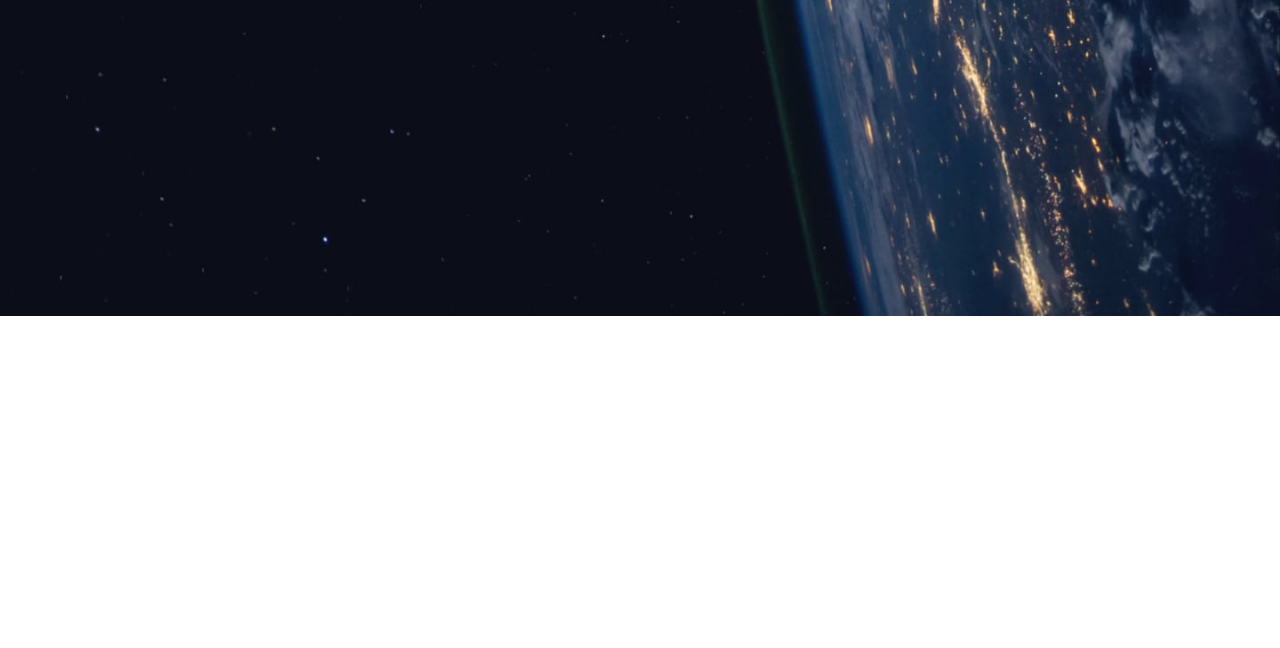
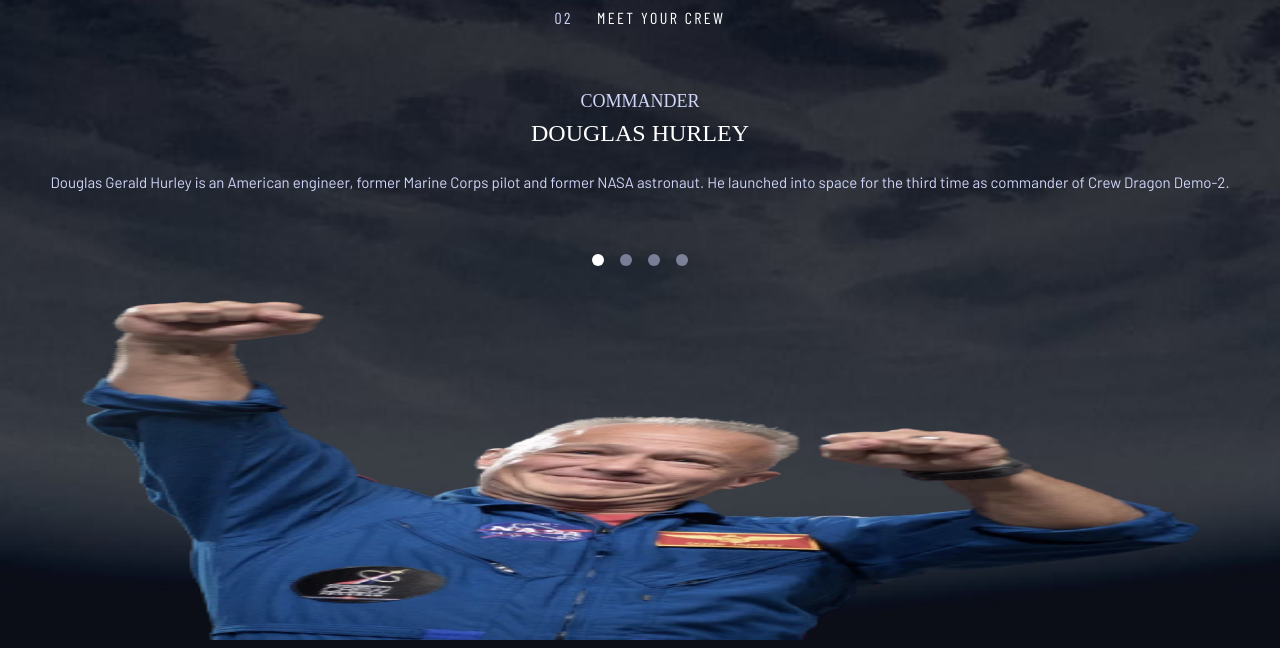
Before and after one commit to yora-dev/Space-Tourism-Website, a plain HTML site: page crew-commander.html in a window 1280 px wide. Shown: the part 152-800 px from the top of the page. Drawn offline with nearby package versions, Linux system fonts and the light colour scheme; a web font is replaced by a local one.

Commit message:
Add crew section with styling and content for the commander

```diff
--- a/assets/styles/crew.css
+++ b/assets/styles/crew.css
@@ -0,0 +1,106 @@
+body {
+  background-image: url(../crew/background-crew-tablet.jpg);
+  background-repeat: no-repeat;
+  background-size: cover;
+  background-position: center;
+  color: var(--white);
+  display: flex;
+  flex-direction: column;
+  align-items: center;
+}
+
+.crew__container {
+  display: flex;
+  flex-direction: column;
+}
+
+.crew__text {
+  display: flex;
+  flex-direction: column;
+  align-items: center;
+}
+
+.crew__header {
+  text-transform: uppercase;
+  margin: 2.4rem 0;
+  color: var(--white);
+  font-family: "Barlow Condensed";
+  font-size: 1.6rem;
+  letter-spacing: 2.4px;
+}
+
+.non__bold {
+  color: var(--light-blue);
+  margin-right: 2.4rem;
+}
+
+.crew__title {
+  font-size: 1.8rem;
+  text-transform: uppercase;
+  color: var(--light-blue);
+  font-family: "Bellefair";
+  margin-top: 4rem;
+  margin-bottom: 0.8rem;
+  font-weight: 300;
+}
+
+.crew__name {
+  font-family: "Bellefair";
+  font-size: 2.4rem;
+  margin-bottom: 2.4rem;
+  text-transform: uppercase;
+}
+
+.crew__description {
+  text-align: center;
+  font-size: 1.5rem;
+  font-family: "Barlow";
+  line-height: 1.5;
+  color: var(--light-blue);
+  margin-bottom: 6rem;
+}
+
+.crew__links {
+  display: flex;
+  gap: 1.6rem;
+}
+
+input {
+  appearance: none;
+  height: 1.2rem;
+  width: 1.2rem;
+  background-color: var(--light-blue);
+  border-radius: 50%;
+  opacity: 0.5;
+  margin-bottom: 3.2rem;
+}
+
+.active-crew {
+  background-color: white;
+  opacity: 1;
+}
+
+.crew__img {
+  width: 100%;
+  /* margin-bottom: 2.9rem; */
+  height: 340px;
+}
+
+.crew__images {
+  position: relative;
+  overflow: hidden;
+  width: 100%;
+  padding: 0 2.8rem;
+  display: flex;
+  justify-content: center;
+}
+
+.blur {
+  position: absolute;
+  bottom: 0;
+  width: 100%;
+  height: 130%;
+  background: inherit;
+  filter: blur(102px);
+  transform: scale(1.2);
+}
--- a/crew-commander.html
+++ b/crew-commander.html
@@ -16,9 +16,9 @@
       href="https://fonts.googleapis.com/css2?family=Barlow+Condensed:ital,wght@0,100;0,200;0,300;0,400;0,500;0,600;0,700;0,800;0,900;1,100;1,200;1,300;1,400;1,500;1,600;1,700;1,800;1,900&family=Barlow:ital,wght@0,100;0,200;0,300;0,400;0,500;0,600;0,700;0,800;0,900;1,100;1,200;1,300;1,400;1,500;1,600;1,700;1,800;1,900&family=Bellefair&display=swap"
       rel="stylesheet"
     />
+    <script src="assets/scripts/script.js" defer></script>
     <link rel="stylesheet" href="./assets/styles/style.css" />
     <link rel="stylesheet" href="./assets/styles/crew.css" />
-    <script src="assets/scripts/script.js" defer></script>
 
     <title>Frontend Mentor | Space tourism website</title>
   </head>
@@ -54,7 +54,36 @@
         </ul>
       </div>
     </nav>
-    <div class="destination__container"></div>
+    <div class="crew__container">
+      <div class="crew__text">
+        <p class="crew__header">
+          <span class="non__bold">02</span>Meet your crew
+        </p>
+        <p class="crew__title">Commander</p>
+        <p class="crew__name">Douglas Hurley</p>
+        <p class="crew__description">
+          Douglas Gerald Hurley is an American engineer, former Marine Corps
+          pilot and former NASA astronaut. He launched into space for the third
+          time as commander of Crew Dragon Demo-2.
+        </p>
+        <div class="crew__links">
+          <a href="" class="crew__link"
+            ><input class="active-crew" type="radio" name="" id=""
+          /></a>
+          <a href="" class="crew__link"><input type="radio" name="" id="" /></a>
+          <a href="" class="crew__link"><input type="radio" name="" id="" /></a>
+          <a href="" class="crew__link"><input type="radio" name="" id="" /></a>
+        </div>
+      </div>
+      <div class="crew__images">
+        <img
+          src="assets/crew/image-douglas-hurley.webp"
+          alt=""
+          class="crew__img"
+        />
+        <!-- <div class="blur"></div> -->
+      </div>
+    </div>
     <script src="assets/scripts/crew.js"></script>
     <script></script>
   </body>
```
